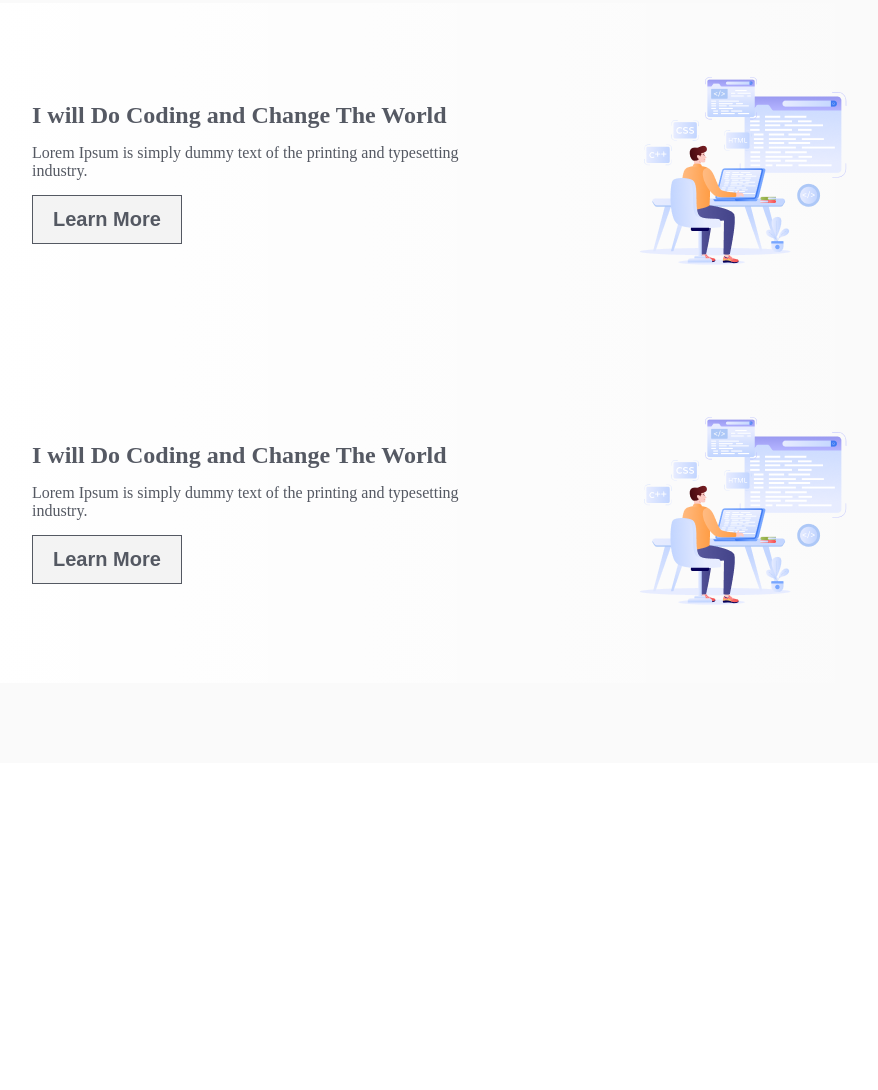
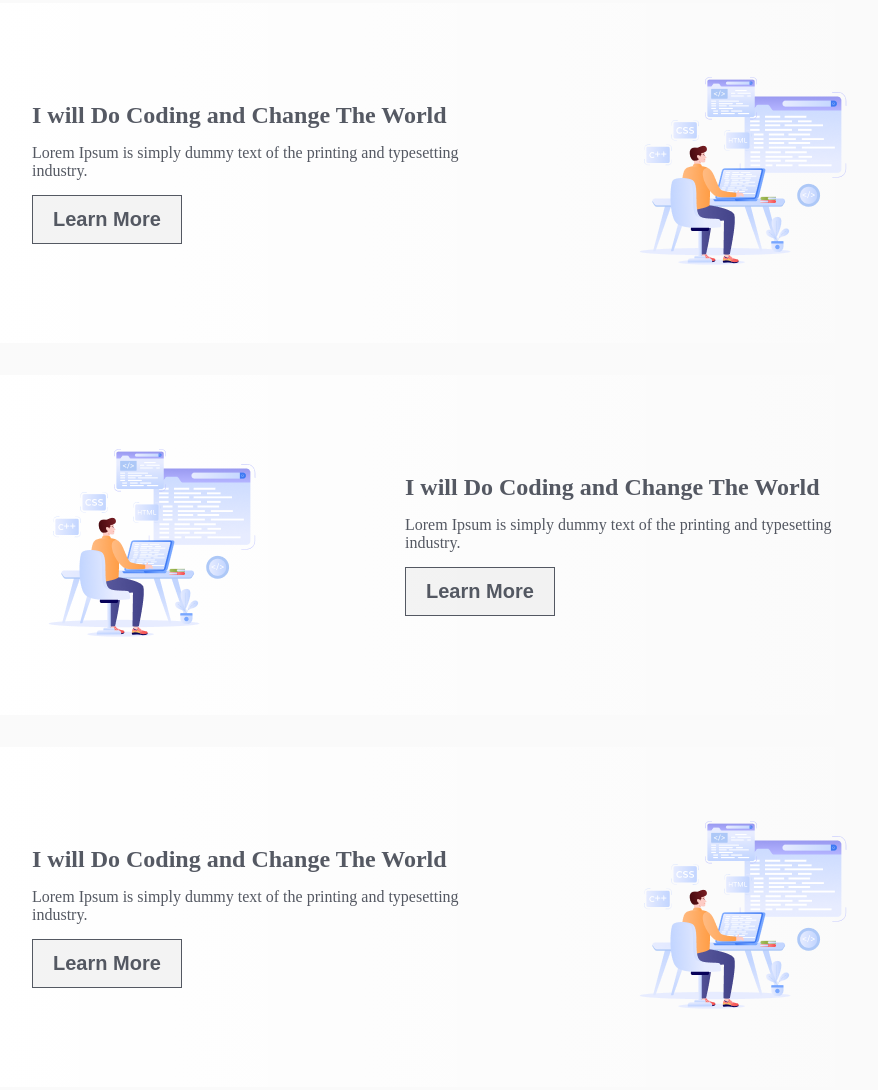
Before and after one commit to MOHEBBULLAHDEV/Assignment-1, a plain HTML site: page index.html in a window 1280 px wide. Shown: the part 1092-2182 px from the top of the page, without its empty margins (183-1061 px from the left). Before the commit the page ends 1943 px from the top, so only its background shows below. Drawn offline with Linux system fonts and the light colour scheme; a web font is replaced by a local one.

Commit message:
add some update

```diff
--- a/index.html
+++ b/index.html
@@ -1,11 +1,13 @@
 <!DOCTYPE html>
 <html lang="en">
+
 <head>
     <meta charset="UTF-8">
     <meta name="viewport" content="width=device-width, initial-scale=1.0">
     <title>Assignment</title>
     <link rel="stylesheet" href="style/style.css">
 </head>
+
 <body class=".azeret-mono-normal">
     <header class="header">
         <nav>
@@ -21,7 +23,8 @@
                     "In the near future, I hope to become a Developer."
                 </h3>
                 <p class="hero-description text-primary">
-                    Lorem Ipsum is simply dummy text of the printing and typesetting industry. Lorem Ipsum has been the industry's <br>standard dummy text.
+                    Lorem Ipsum is simply dummy text of the printing and typesetting industry. Lorem Ipsum has been the
+                    industry's <br>standard dummy text.
                 </p>
                 <a href="#"><button class="btn-contact">Contact With me</button></a>
 
@@ -34,13 +37,15 @@
         <section class="blogs">
             <div class="blogs-header">
                 <h3 class="section-title">Why Web Development??</h3>
-                <p class="text-primary">Lorem Ipsum is simply dummy text of the printing and typesetting industry. Lorem Ipsum has been the industry's <br> standard dummy text.</p>
+                <p class="text-primary">Lorem Ipsum is simply dummy text of the printing and typesetting industry. Lorem
+                    Ipsum has been the industry's <br> standard dummy text.</p>
             </div>
             <div class="blog">
                 <div class="blog-content">
                     <h3 class="blog-content-header">I will Do Coding and Change The World
                     </h3>
-                    <p class="content-description text-primary">Lorem Ipsum is simply dummy text of the printing and typesetting industry.</p>
+                    <p class="content-description text-primary">Lorem Ipsum is simply dummy text of the printing and
+                        typesetting industry.</p>
                     <button class="btn-learn-more">Learn More</button>
                 </div>
                 <div class="blog-pic">
@@ -50,11 +55,28 @@
 
 
             </div>
+            <div class="blog" style="margin: 32px 0 32px 0;">
+                <div class="blog-pic">
+                    <img src="assets/Group 4.png" alt="">
+
+                </div>
+                <div class="blog-content">
+                    <h3 class="blog-content-header">I will Do Coding and Change The World
+                    </h3>
+                    <p class="content-description text-primary">Lorem Ipsum is simply dummy text of the printing and
+                        typesetting industry.</p>
+                    <button class="btn-learn-more">Learn More</button>
+                </div>
+
+
+
+            </div>
             <div class="blog">
                 <div class="blog-content">
                     <h3 class="blog-content-header">I will Do Coding and Change The World
                     </h3>
-                    <p class="content-description text-primary">Lorem Ipsum is simply dummy text of the printing and typesetting industry.</p>
+                    <p class="content-description text-primary">Lorem Ipsum is simply dummy text of the printing and
+                        typesetting industry.</p>
                     <button class="btn-learn-more">Learn More</button>
                 </div>
                 <div class="blog-pic">
@@ -74,4 +96,5 @@
     </footer>
 
 </body>
+
 </html>
--- a/style/style.css
+++ b/style/style.css
@@ -127,6 +127,7 @@ main{
     align-items: center;
     background: linear-gradient(90.00deg, rgb(255, 255, 255),rgba(255, 255, 255, 0) 100%);
     padding: 48px;
+    margin-top: 15px;
 
 }
 .blog-content{
```
